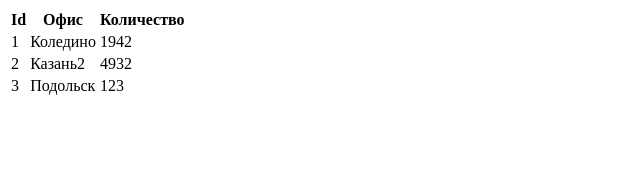
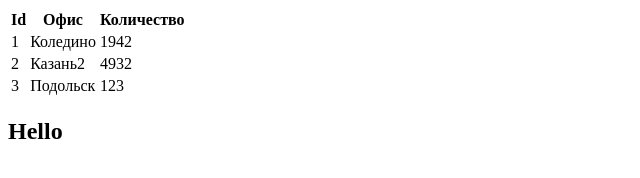
Before and after one commit to VDaily/test, a plain HTML site: page index.html in a window 1280 px wide. Shown: the whole page, without its empty margins (0-640 px from the left). Drawn offline with Linux system fonts and the light colour scheme.

Commit message:
add main-content

```diff
--- a/index.html
+++ b/index.html
@@ -33,5 +33,13 @@
           <td>123</td>
       </tr>
   </table>
+
+  <main>
+      <div class="container">
+          <div class="main__content">
+              <h2>Hello</h2>
+          </div>
+      </div>
+  </main>
 </body>
 </html>
```
